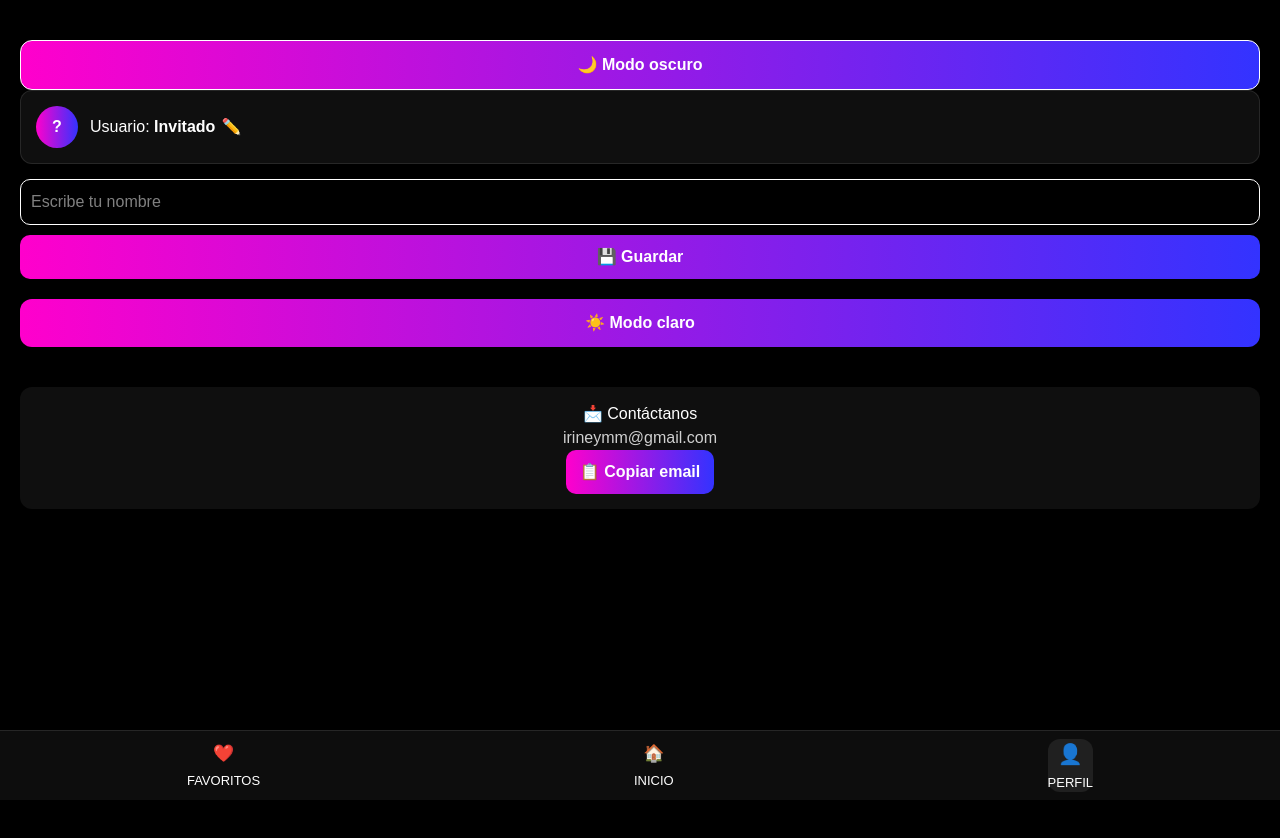
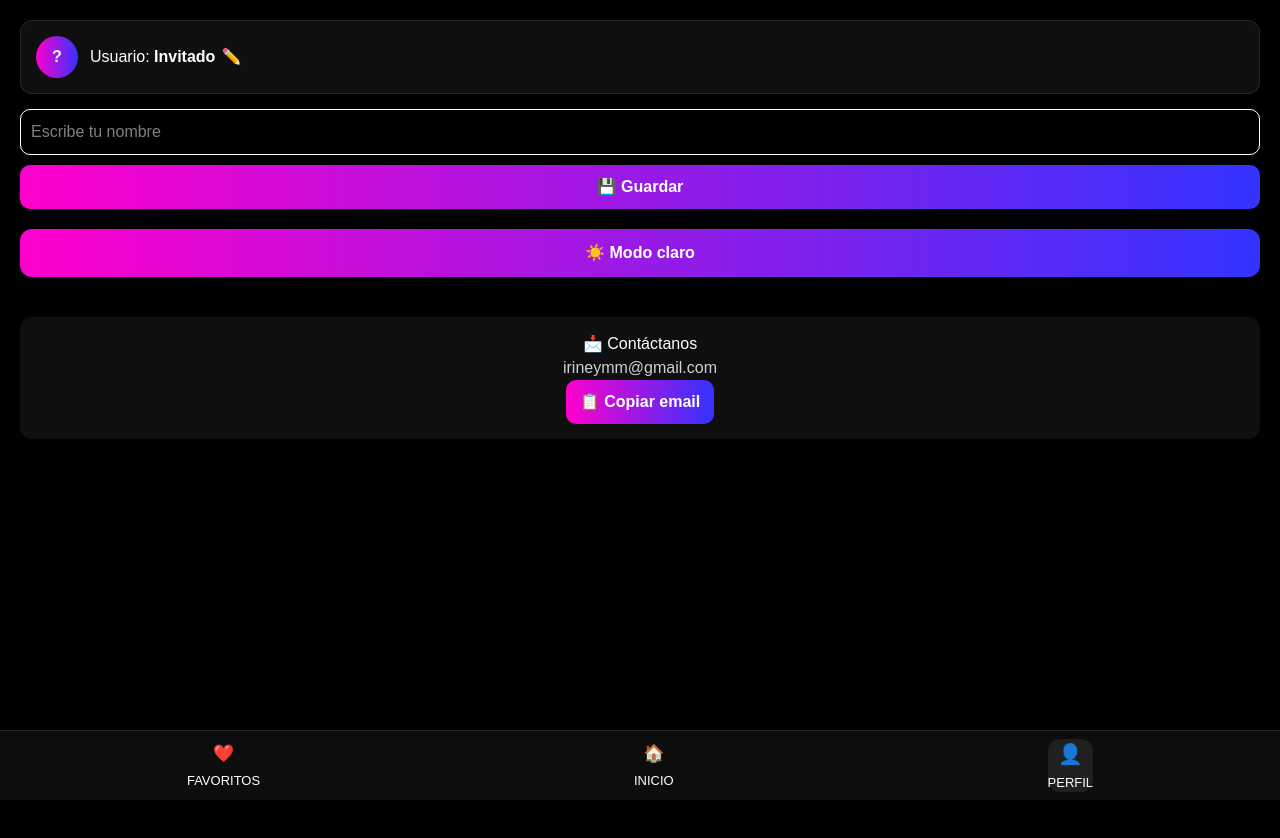
Before and after one commit to Iriney2310/worldapp, a Next.js app: page /perfil in a window 1280 px wide. Shown: the top 838 px of the page. Built offline with nearby package versions, Linux system fonts and the light colour scheme.

Commit message:
sneaker app update

```diff
--- a/app/perfil/page.tsx
+++ b/app/perfil/page.tsx
@@ -5,24 +5,20 @@ import { useTheme } from "../context/ThemeContext"
 
 export default function Perfil() {
   const { dark, toggleTheme } = useTheme()
+
   const [name, setName] = useState("")
   const [editing, setEditing] = useState(false)
   const [input, setInput] = useState("")
-  const [darkMode, setDarkMode] = useState(true)
   const [copied, setCopied] = useState(false)
 
   useEffect(() => {
     const savedUser = localStorage.getItem("username")
+
     if (savedUser) {
       setName(savedUser)
       setInput(savedUser)
     } else {
       setEditing(true)
-    }
-
-    const theme = localStorage.getItem("theme")
-    if (theme === "light") {
-      setDarkMode(false)
     }
   }, [])
 
@@ -38,30 +34,13 @@ export default function Perfil() {
   return (
     <div
       style={{
-        color: darkMode ? "white" : "black",
-        background: darkMode ? "#000" : "#f2f2f2",
+        color: dark ? "white" : "black",
+        background: dark ? "#000" : "#f2f2f2",
         minHeight: "100vh",
         padding: 20,
         fontFamily: "sans-serif",
       }}
     >
-{/* 🔥 BOTÓN DE TEMA */}
-<button
-  onClick={toggleTheme}
-  style={{
-    marginTop: 20,
-    width: "100%",
-    padding: 12,
-    borderRadius: 12,
-    border: "1px solid white",
-    background: "linear-gradient(90deg,#ff00cc,#3333ff)",
-    color: "white",
-    fontWeight: "bold",
-    cursor: "pointer",
-  }}
->
-  {dark ? "🌙 Modo oscuro" : "☀️ Modo claro"}
-</button>
 
       {/* USUARIO */}
       <div style={{
@@ -113,7 +92,8 @@ export default function Perfil() {
               borderRadius: 10,
               border: "1px solid white",
               background: "transparent",
-              color: "white"
+              color: dark ? "white" : "black",
+              outline: "none"
             }}
           />
 
@@ -134,7 +114,7 @@ export default function Perfil() {
         </div>
       )}
 
-      {/* TEMA */}
+      {/* 🔥 SOLO UN BOTÓN DE TEMA (EL CORRECTO) */}
       <button
         onClick={toggleTheme}
         style={{
@@ -144,10 +124,11 @@ export default function Perfil() {
           borderRadius: 12,
           background: "linear-gradient(90deg,#ff00cc,#3333ff)",
           color: "white",
-          fontWeight: "bold"
+          fontWeight: "bold",
+          cursor: "pointer"
         }}
       >
-        {darkMode ? "☀️ Modo claro" : "🌙 Modo oscuro"}
+        {dark ? "☀️ Modo claro" : "🌙 Modo oscuro"}
       </button>
 
       {/* CONTACTO */}
@@ -177,12 +158,14 @@ export default function Perfil() {
               ? "linear-gradient(90deg,#00ff99,#00cc66)"
               : "linear-gradient(90deg,#ff00cc,#3333ff)",
             color: "white",
-            fontWeight: "bold"
+            fontWeight: "bold",
+            cursor: "pointer"
           }}
         >
           {copied ? "✔ Email copiado" : "📋 Copiar email"}
         </button>
       </div>
+
     </div>
   )
 }
```
